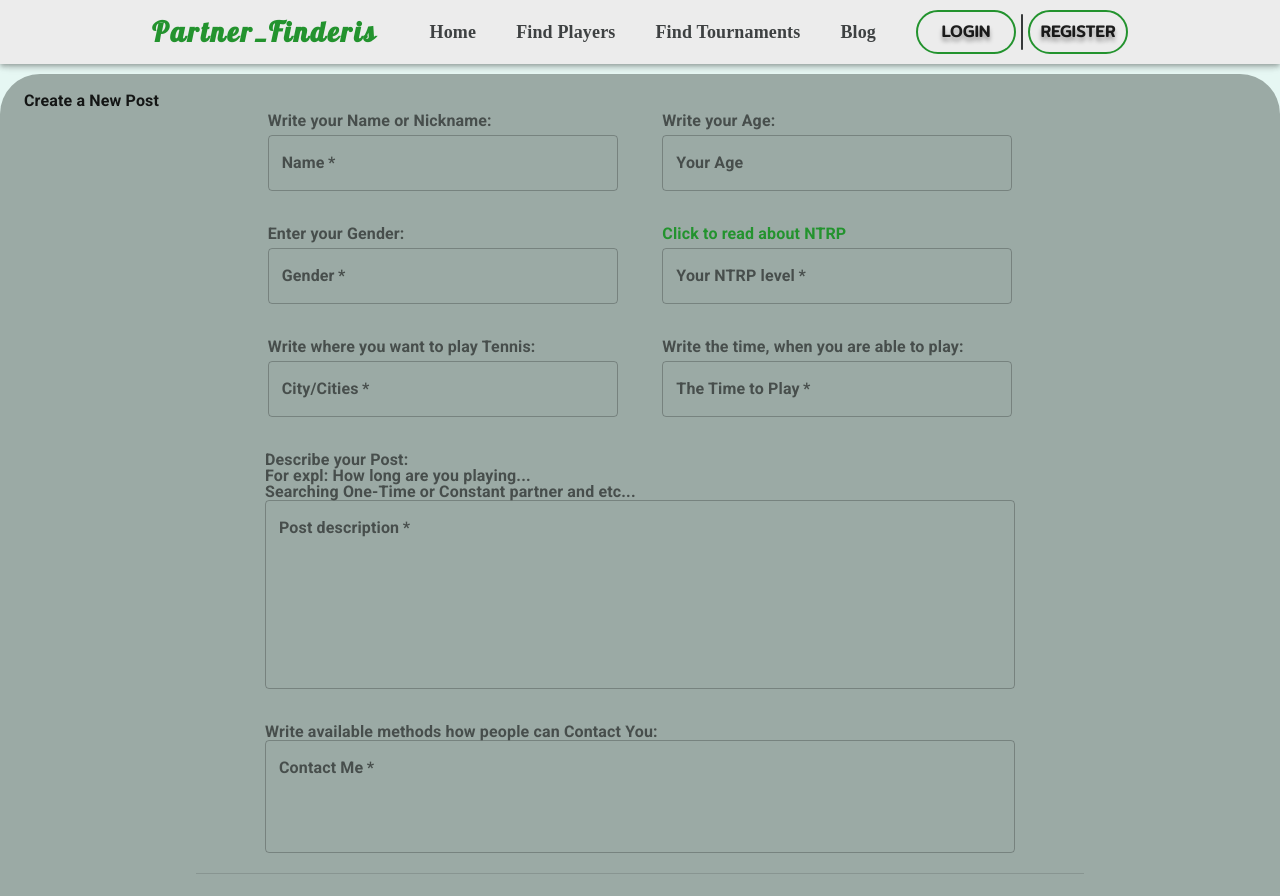
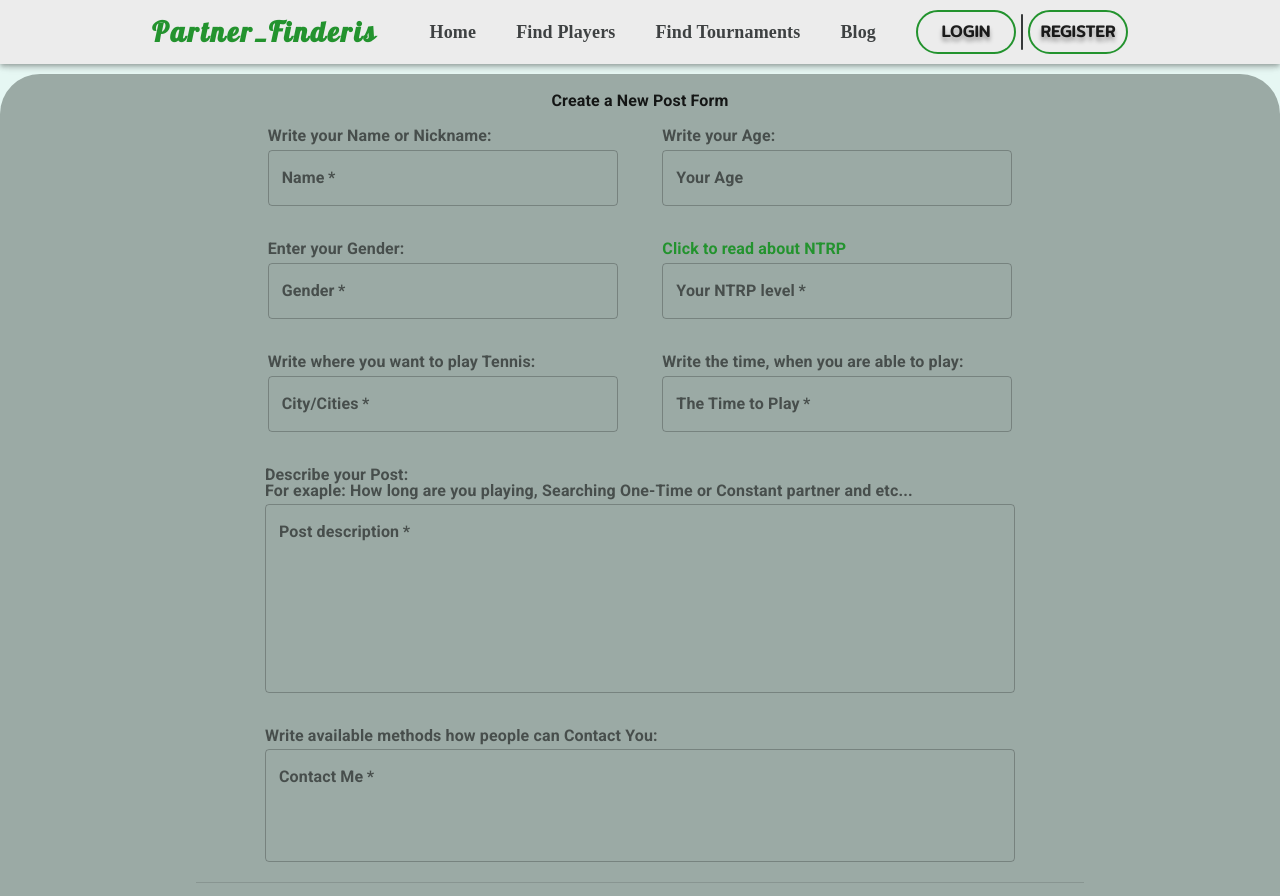
Before and after one commit to TadasSipavicius/Searching-Partner-Website, a React (Create React App) app in the folder Client/: page /createpost in a window 1280 px wide. Shown: the top 896 px of the page. Built offline with nearby package versions, Linux system fonts and the light colour scheme; no server answers; a web font is replaced by a local one.

Commit message:
PostForm fixed styling

```diff
--- a/Client/src/Components/CreatePostForm.tsx
+++ b/Client/src/Components/CreatePostForm.tsx
@@ -26,6 +26,7 @@ const useStyles = makeStyles( (theme: Theme) =>
             },
         },
         descbAndContactForm: {
+            marginTop: 5,
             minWidth: 750,
             [theme.breakpoints.down('md')]: {
                 minWidth: 600,
@@ -48,6 +49,9 @@ const useStyles = makeStyles( (theme: Theme) =>
         submitbutton: {
             marginTop: 15,
             marginBottom: 45,
+            borderRadius: 50,
+            border: `2px solid ${theme.palette.primary.main}`,
+            backgroundColor: "#cacaca"
         },
         theForm: {
             textAlign: "center",
@@ -124,8 +128,7 @@ export default function CreatePostForm(){
                 </Grid>
                 <Grid className={classes.gridContainer}>
                     <InputLabel className={classes.descbAndContactLabel} style={{marginTop: 25}}>Describe your Post:</InputLabel>
-                    <InputLabel className={classes.descbAndContactLabel}>For expl: How long are you playing... </InputLabel>
-                    <InputLabel className={classes.descbAndContactLabel}>Searching One-Time or Constant partner and etc...</InputLabel>
+                    <InputLabel className={classes.descbAndContactLabel}>For exaple: How long are you playing, Searching One-Time or Constant partner and etc... </InputLabel>
                     <TextField multiline rows={8} className={classes.descbAndContactForm} label="Post description" variant="outlined" required/>
                 </Grid>
                 <Grid className={classes.gridContainer}>
--- a/Client/src/Pages/CreatePost.tsx
+++ b/Client/src/Pages/CreatePost.tsx
@@ -1,15 +1,24 @@
-import { Typography } from '@material-ui/core';
+import { createStyles, makeStyles, Theme, Typography } from '@material-ui/core';
 import React from 'react';
 
 import PageContainer from '../Components/PageContainer';
 import CreatePostForm from '../Components/CreatePostForm';
+
+const useStyles = makeStyles( (theme: Theme) =>
+    createStyles({
+        pageName:{
+            textAlign: "center",
+            marginBottom: 15
+        }
+    }))
 export default function CreatePost(){
 
+    const classes = useStyles();
 
     return(
         <PageContainer>
-            <Typography>
-                Create a New Post
+            <Typography className={classes.pageName}>
+                Create a New Post Form
             </Typography>
             <CreatePostForm />
         </PageContainer>
```
